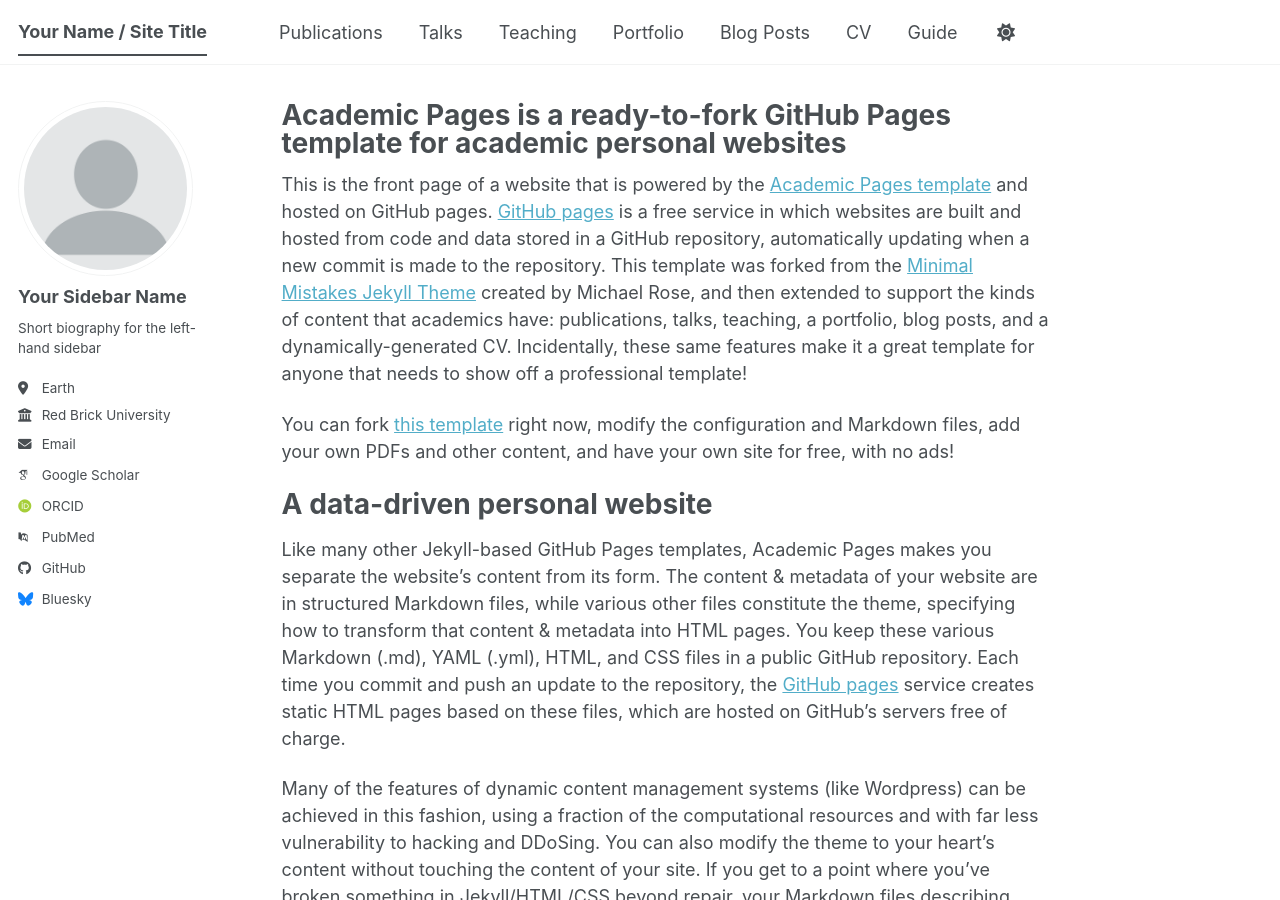
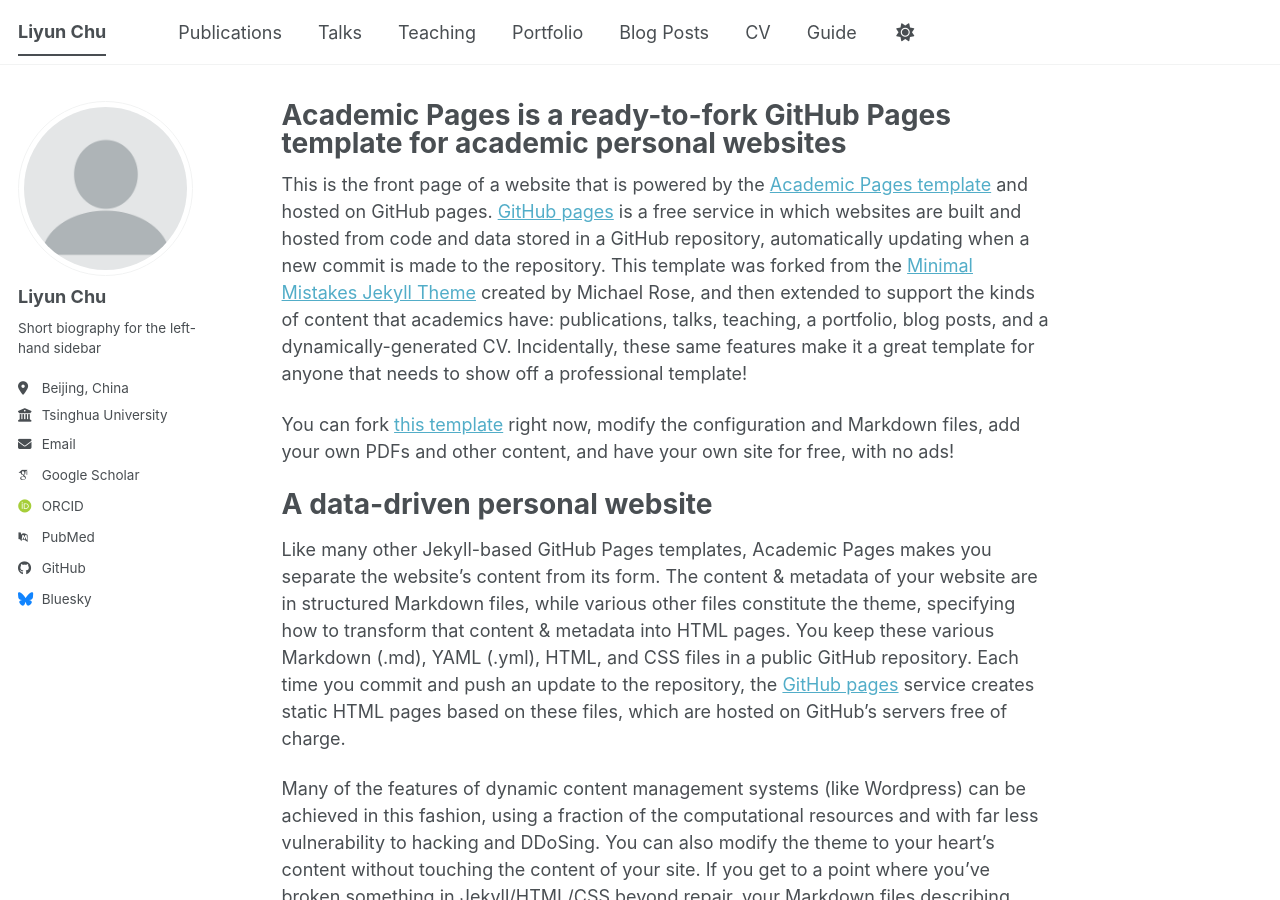
Before and after one commit to MKurisu004/MKurisu004.github.io, a Jekyll site: the page built from _pages/about.md, in a window 1280 px wide and 900 px high. Built offline with Jekyll 4.4.1, drawn with Linux system fonts in a browser that asks for light colours; some web fonts are replaced; a script bundle is joined from its source files by our own code; library files that are not in the unit come from our copies.

Commit message:
Update _config.yml

```diff
--- a/_config.yml
+++ b/_config.yml
@@ -9,7 +9,7 @@
 # Basic Site Settings
 locale                   : "en-US"
 site_theme               : "default" # The available themes options are "default", "air", "sunrise", "mint", "dirt" and "contrast"
-title                    : "Your Name / Site Title"
+title                    : "Liyun Chu"
 title_separator          : "-"
 name                     : &name "Your Name"
 description              : &description "Your Name's academic portfolio"   # Update this with a general description of your site, this is the default if not overridden by a page
@@ -24,13 +24,13 @@
 author:
   # Biographic information
   avatar           : "profile.png"
-  name             : "Your Sidebar Name"
+  name             : "Liyun Chu"
   pronouns         : # example: "she/her"
   bio              : "Short biography for the left-hand sidebar"
-  location         : "Earth"
-  employer         : "Red Brick University"
+  location         : "Beijing, China"
+  employer         : "Tsinghua University"
   uri              : # URL
-  email            : "none@example.org"
+  email            : "zhuly23@mails.tsinghua.edu.cn"
 
   # Academic websites
   academia         : # URL
```
